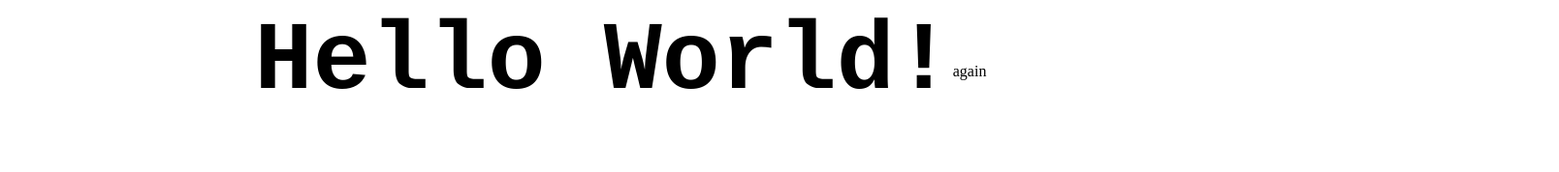
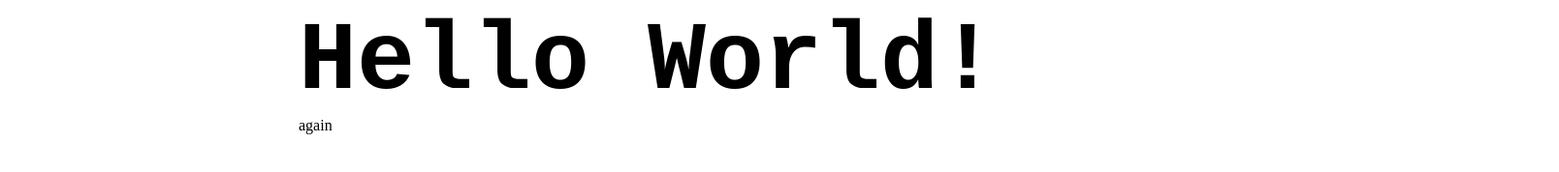
Before and after one commit to Rain-falling-and-turbulent-flow/-a-Try, a plain HTML site: page 项目1/test1-1/index.html in a window 1280 px wide. Shown: the whole page at 97% size, 1608 px wide, since content can reach past the window. Drawn offline with Linux system fonts and the light colour scheme.

Commit message:
居中然后加粗

```diff
--- a/项目1/test1-1/index.html
+++ b/项目1/test1-1/index.html
@@ -14,16 +14,21 @@
   }
 
   body {
-    display: flex;
-    align-items: center;
-    justify-content: center;
+    width: 1600px;
+  }
+
+  div {
+    width: 1000px;
+    margin: 0 auto;
   }
 </style>
 
 <body>
-  <span> Hello World!</span>
-  <br>
-  again
+  <div>
+    <span> Hello World!</span>
+    <br>
+    again
+  </div>
 </body>
 
 </html>
```
